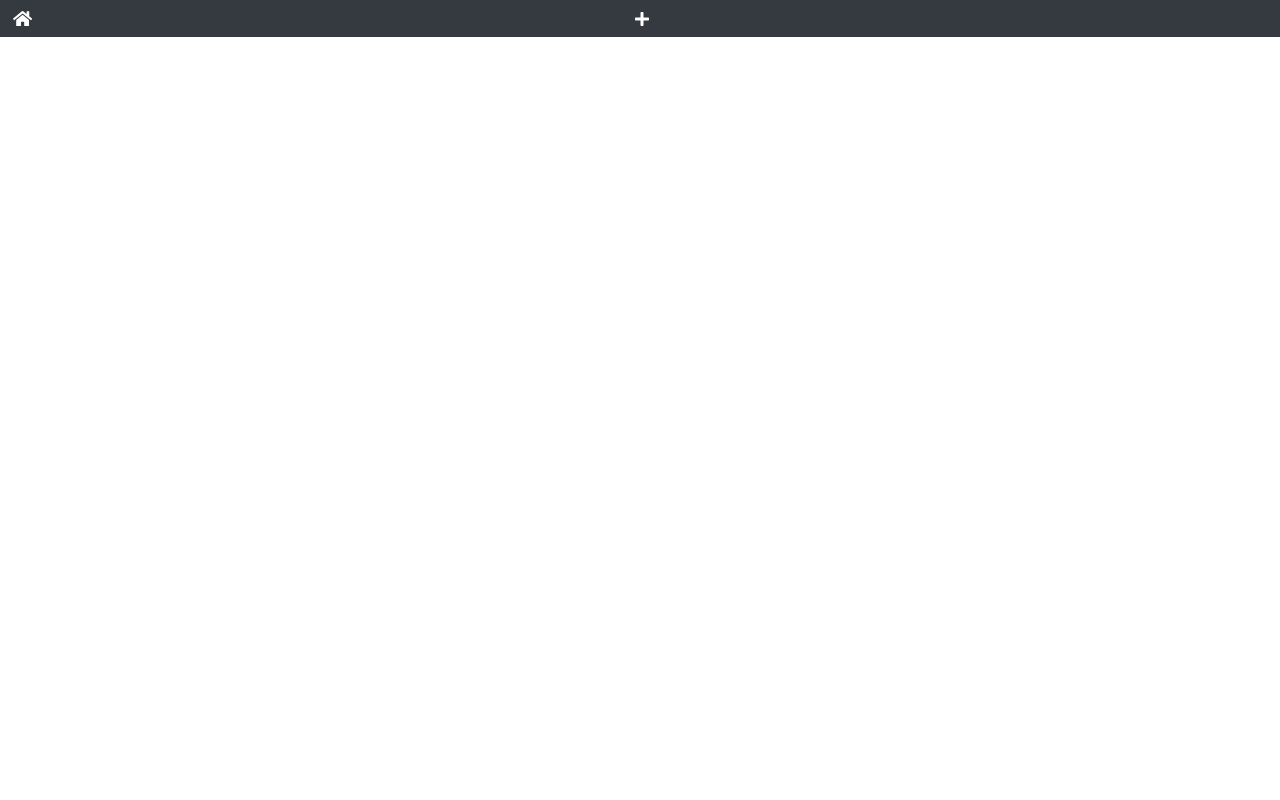
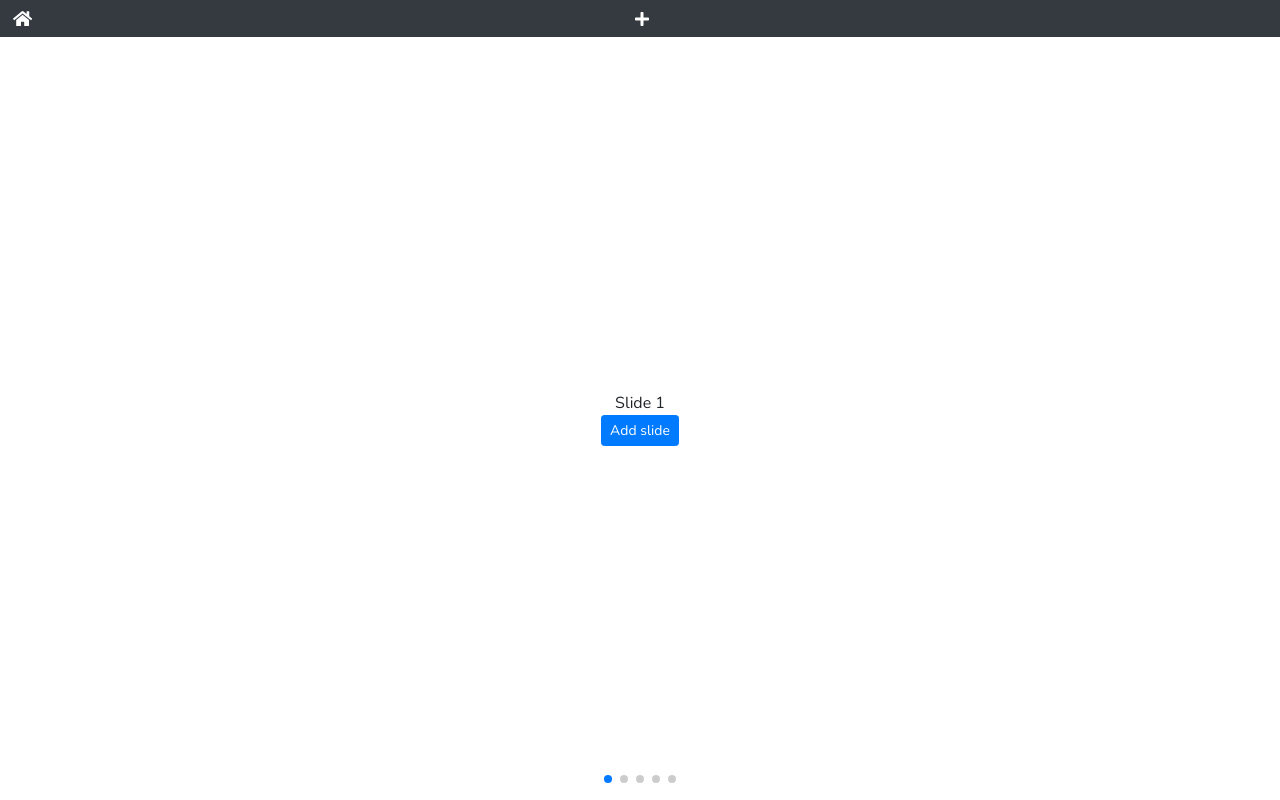
Before and after one commit to b3rg3t/score-more, a React (Create React App) app: page /swiper in a window 1280 px wide. Built offline with nearby package versions, Linux system fonts and the light colour scheme.

Commit message:
swiper up and running

```diff
--- a/package.json
+++ b/package.json
@@ -22,6 +22,7 @@
     "react-router-dom": "^5.2.0",
     "react-scripts": "3.4.3",
     "react-select": "^3.1.0",
+    "swiper": "^6.3.4",
     "typescript": "^4.0.2",
     "uuid": "^8.3.1"
   },
--- a/src/App.tsx
+++ b/src/App.tsx
@@ -9,6 +9,7 @@ import Game from "./components/pages/Game";
 import "./App.scss";
 
 import { GlobalProvider } from "./store/contexts/mainContext";
+import Swiper from "./components/pages/Swiper";
 
 function App() {
   return (
@@ -20,6 +21,7 @@ function App() {
             <Route exact path="/" component={Home} />
             <Route exact path="/newgame" component={NewGame} />
             <Route exact path="/activegame/:id" component={Game} />
+            <Route exact path="/swiper" component={Swiper} />
           </Switch>
         </Router>
       </main>
--- a/src/components/pages/Game.tsx
+++ b/src/components/pages/Game.tsx
@@ -1,5 +1,7 @@
+/* eslint-disable @typescript-eslint/no-unused-vars */
 import React from "react";
 import ActiveGame from "../game/activeGame/ActiveGame";
+// import ActiveGayme from "../game/activeGame/AtiveGayme";
 
 const Game = ({ match }: any) => {
   const {
@@ -8,6 +10,7 @@ const Game = ({ match }: any) => {
 
   return (
     <section className="player-list overflow-auto">
+      {/* <ActiveGayme /> */}
       {id  && <ActiveGame id={id} />}
     </section>
   );
--- /dev/null
+++ b/src/components/pages/Swiper.tsx
@@ -0,0 +1,51 @@
+// @ts-nocheck
+import React, { useState } from "react";
+// import Swiper JS
+import SwiperCore, { Virtual, Pagination } from "swiper";
+import { Swiper, SwiperSlide } from "swiper/react";
+// import Swiper styles
+import "swiper/swiper-bundle.css";
+
+// install Virtual module
+SwiperCore.use([Virtual, Pagination]);
+
+const SwiperPage = () => {
+  const [slides, setSlides] = useState(
+    Array.from({ length: 5 }).map((el, index) => `Slide ${index + 1}`)
+  );
+
+  const addNewSlide = () => {
+    setSlides((prevState) => [...prevState, `Slide ${prevState.length + 1}`]);
+  };
+  return (
+    <main className="swiper" style={{ height: "calc(100vh - 37.2px)" }}>
+      <Swiper
+        className="h-100"
+        spaceBetween={0}
+        slidesPerView={1}
+        pagination={{ clickable: true }}
+        onSwiper={(swiper) => console.log(swiper)}
+        onSlideChange={() => console.log("slide change")}
+        virtual
+      >
+        {slides.map((slide, index) => (
+          <SwiperSlide
+            className="d-flex flex-column align-items-center justify-content-center h-100"
+            key={slide}
+            virtualIndex={index}
+          >
+            {slide}
+            <button
+              className="btn btn-primary btn-sm"
+              onClick={() => addNewSlide()}
+            >
+              Add slide
+            </button>
+          </SwiperSlide>
+        ))}
+      </Swiper>
+    </main>
+  );
+};
+
+export default SwiperPage;
```
Also changed, not shown: src/components/game/activeGame/AtiveGayme.tsx (added, +9 -0 lines), 1 other file (tests, documents, lock files or other folders).
